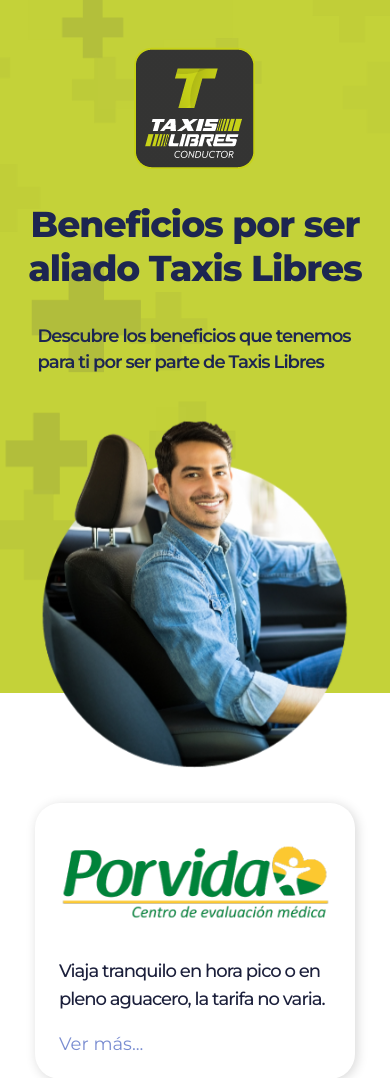
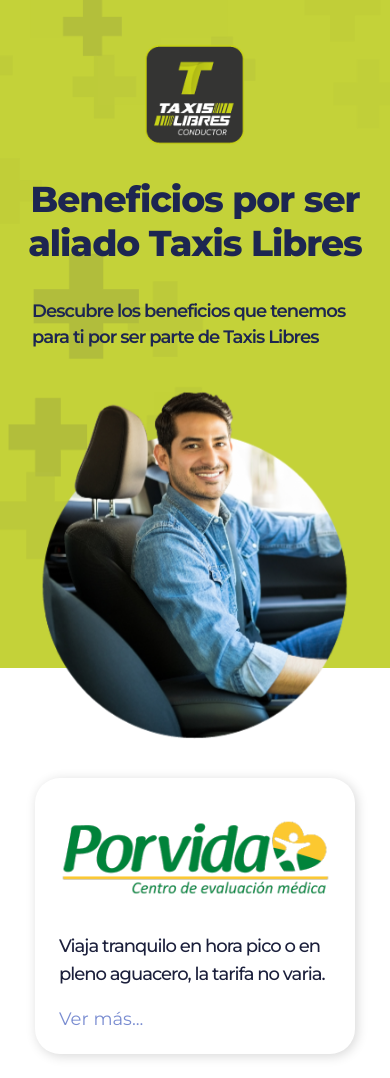
Before and after one commit to jscortes23/Beneficios-Taxis-Libres, a PHP site: page / in a window 390 px wide. Shown: the top 1078 px of the page. Run offline with PHP 8.4, Linux system fonts and the light colour scheme.

Commit message:
Estilos Mobile

```diff
--- a/css/style/beneficios-mobile.css
+++ b/css/style/beneficios-mobile.css
@@ -60,7 +60,14 @@
     background-size: cover;
 }
 
+.header__content {
+    display: flex;
+    flex-direction: column;
+    align-items: center;
+}
+
 .header__logo {
+    max-width: 100px;
     margin-top: 33px;
     margin-bottom: 32px;
 }
@@ -75,7 +82,7 @@
 }
 
 .header__description {
-    width: 88%;
+    width: 91%;
     margin-bottom: 18px;
     line-height: 2.6rem;
     letter-spacing: -0.1rem;
--- a/css/style/beneficios-tablet.css
+++ b/css/style/beneficios-tablet.css
@@ -1,13 +1,32 @@
 .header__container {
+    flex-direction: row;
+    column-gap: 24px;
+    padding: 0 16px 48px;
+}
 
+.header__content {
+    width: 50%;
+    padding-left: 3%;
+}
+
+.header__title {
+    align-self: end;
+    text-align: right;
+}
+
+.header__description {
+    align-self: end;
+    text-align: right;
 }
 
 .header__logo {
-
+    align-self: end;
 }
 
 .header__img {
-    max-height: 600px;
+    left: 75%;
+    bottom: -13%;
+    max-height: 100%;
 }
 
 .benefits__container {
--- a/index.html
+++ b/index.html
@@ -6,11 +6,16 @@
     <meta name="viewport" content="width=device-width, initial-scale=1.0" />
     <title>Beneficios | Taxis Libres</title>
     <link rel="stylesheet" href="/css/style/beneficios-mobile.css" />
-    <link rel="stylesheet" href="/css/style/beneficios-tablet.css" media="(min-width: 520px)">
+    <link
+      rel="stylesheet"
+      href="/css/style/beneficios-tablet.css"
+      media="(min-width: 520px)"
+    />
   </head>
   <body>
     <main>
       <section class="header__container">
+        <div class="header__content">
           <picture class="header__logo">
             <source
               media="(min-width: 769px)"
@@ -26,7 +31,8 @@
             Descubre los beneficios que tenemos para ti por ser parte de Taxis
             Libres
           </p>
-        <picture>
+        </div>
+        <picture class="header__img__container">
           <source
             media="(min-width: 420px)"
             srcset="/assets/imgs/conductor-2x.png"
```
Lines whose indentation alone changed are shown as unchanged.
